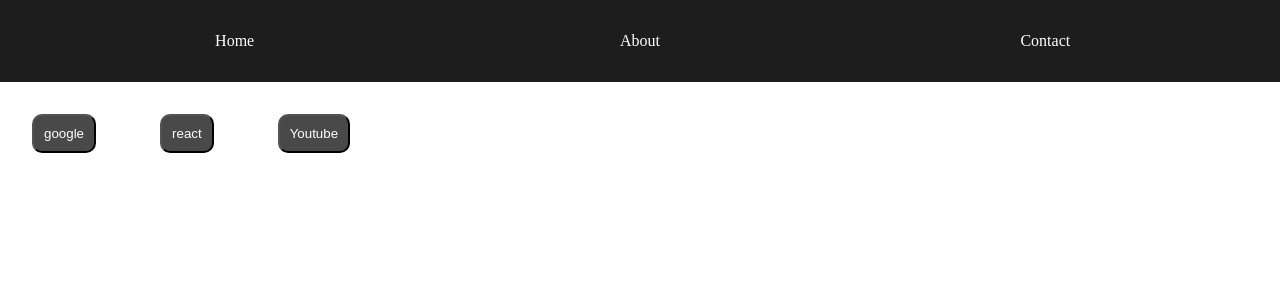
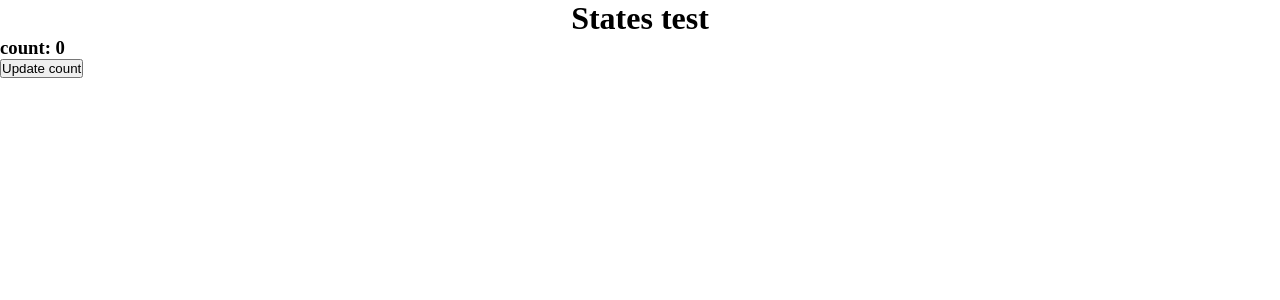
Before and after one commit to Swap2104/Odin-project, a React (Vite) app in the folder reactTestApp/: page / in a window 1280 px wide. Shown: the top 300 px of the page. Built offline with nearby package versions, Linux system fonts and the light colour scheme.

Commit message:
added counter component

```diff
--- /dev/null
+++ b/reactTestApp/src/components/Counter.jsx
@@ -0,0 +1,20 @@
+import { useState } from "react";
+
+const Count = () => {
+  const [count, setCount] = useState(0);
+
+  function updateCount() {
+    setCount(count + 1);
+    console.log(count);
+  }
+
+  return (
+    <>
+      <h1>States test</h1>
+      <h3>count: {count}</h3>
+      <button onClick={updateCount}>Update count</button>
+    </>
+  );
+};
+
+export default Count;
--- a/reactTestApp/src/main.jsx
+++ b/reactTestApp/src/main.jsx
@@ -4,16 +4,11 @@ import App from "./App.jsx";
 import Navbar from "./Navbar.jsx";
 import "./index.css";
 import Buttons from "./components/buttons.jsx";
+import Count from "./components/Counter.jsx";
 
 ReactDOM.createRoot(document.getElementById("root")).render(
   <React.StrictMode>
     <App />
-    <Navbar />
-    <Buttons text="google" link="www.google.com" />
-    <Buttons text="react" link="https://react.dev" />
-    <Buttons
-      text="Youtube"
-      link="https://www.youtube.com/watch?v=EFkyxzJtiv4&t=2s"
-    />
+    <Count />
   </React.StrictMode>
 );
```
